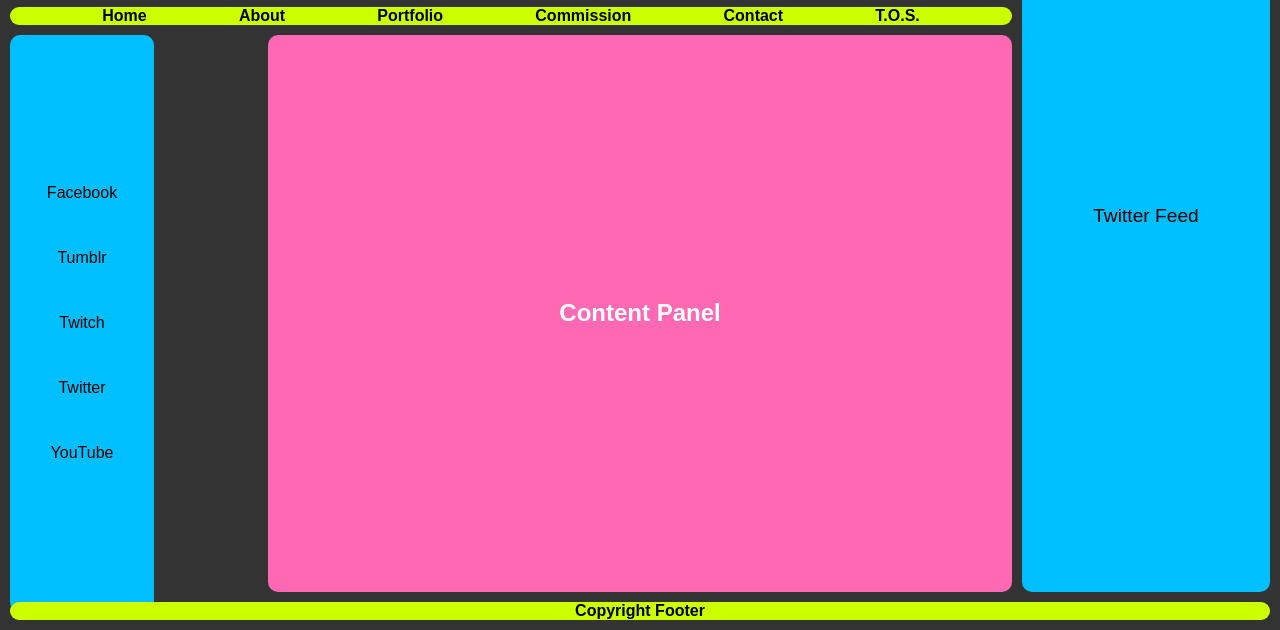
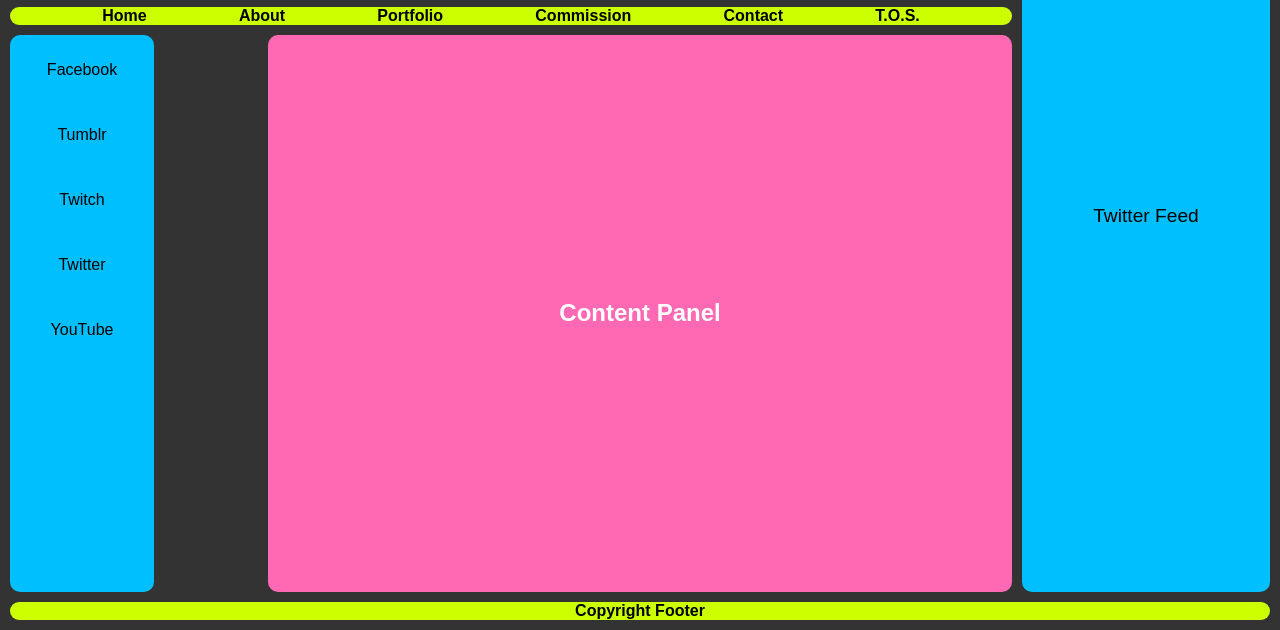
Before and after one commit to Zaccea/midterm, a plain HTML site: page index.html in a window 1280 px wide. Shown: the part 170-800 px from the top of the page. Drawn offline with Linux system fonts and the light colour scheme.

Commit message:
SM Panel is clipping oops

```diff
--- a/CSS/style.css
+++ b/CSS/style.css
@@ -59,15 +59,15 @@ body {
     background-color: #00bfff;
     display: flex;
     flex-direction: column;
-    justify-content: center;
+    justify-content: flex-start;
     align-items: center;
     gap: 15px;
     border-radius: 10px;
     padding: 10px;
     color: black;
     width: 50%;
-    height: 100%;
-    justify-self: start;
+    height: auto;
+    align-self: stretch;
 }
 
 /* Content Panel */
@@ -81,6 +81,7 @@ body {
     color: white;
     font-size: 1.5em;
     font-weight: bold;
+    align-self: stretch;
 }
 
 /* Twitter Feed */
```
